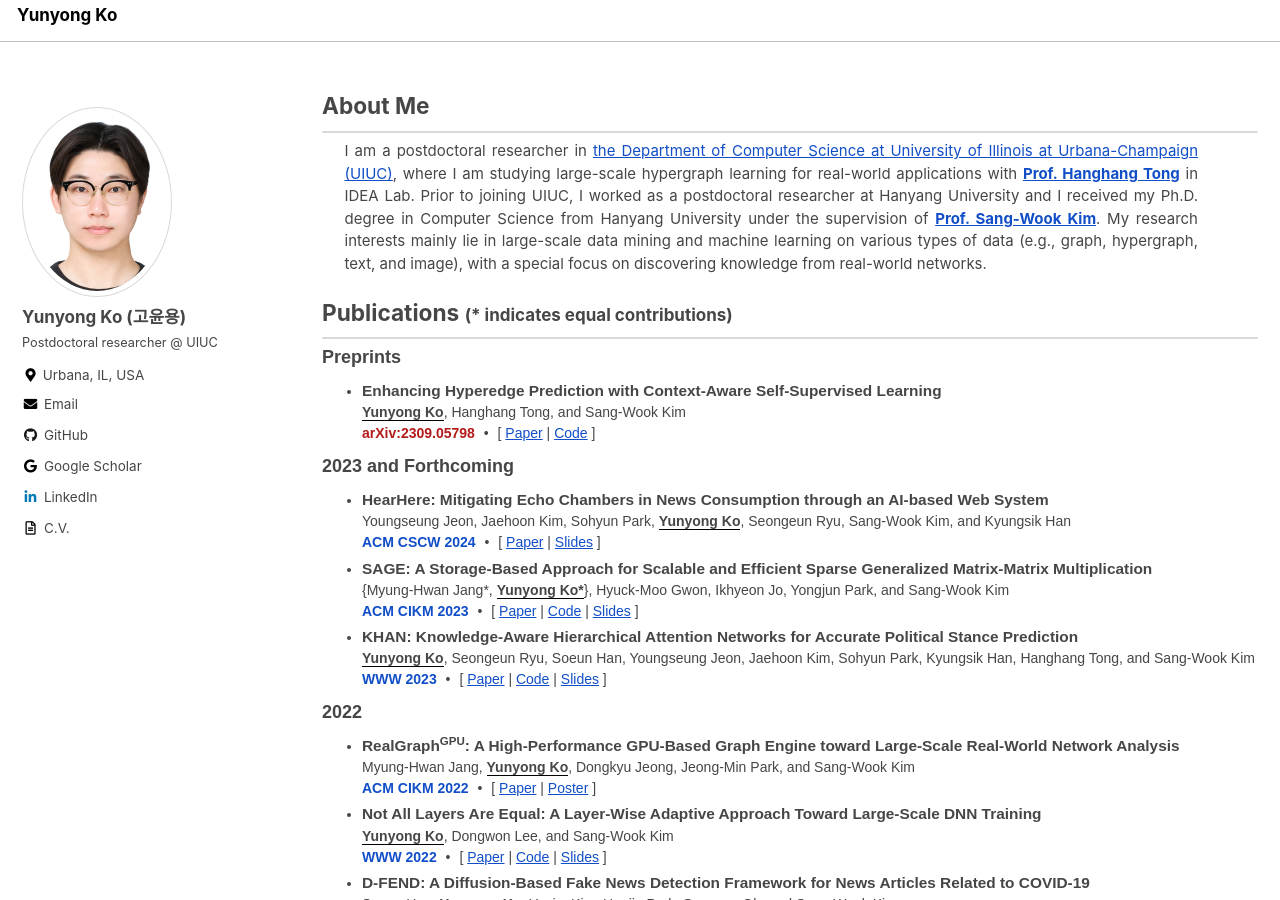
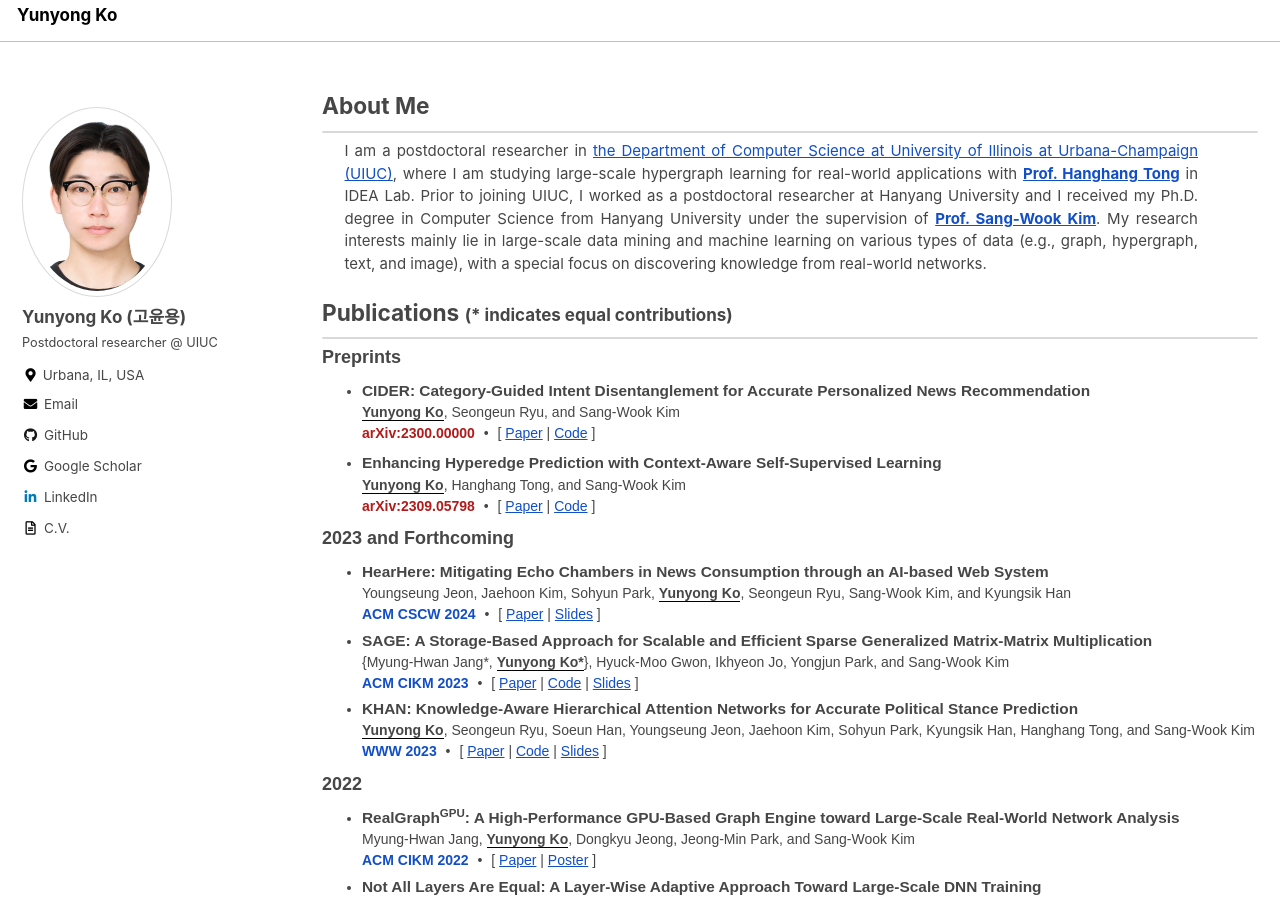
Before and after one commit to yy-ko/yy-ko.github.io, a Jekyll site: the page built from index.html, in a window 1280 px wide and 900 px high. Built offline with Jekyll 4.4.1, drawn with Linux system fonts in a browser that asks for light colours; cached includes are drawn as plain includes; the list of posts is cut into pages by our own code.

Commit message:
cider added

```diff
--- a/index.html
+++ b/index.html
@@ -51,6 +51,15 @@ author_profile: true
 <h5 class="section-title">Publications <small>(* indicates equal contributions)</small></h5>
 <hr class="sep">
 	<span class="year"><strong>Preprints</strong></span>
+    <ul class="my_list">
+		<li> <strong class='title'>CIDER: Category-Guided Intent Disentanglement for Accurate Personalized News Recommendation</strong> <br>
+			<strong><u>Yunyong Ko</u></strong>, Seongeun Ryu, and Sang-Wook Kim <br>
+			<span class="venue arxiv"><strong>arXiv:2300.00000</strong></span>
+			<span class="dot-sep">&#8226;</span>
+			<span>[ <a href="https://arxiv.org/pdf/2310.09401.pdf">Paper</a> | <a href="#">Code</a> ]</span>
+		</li>
+	</ul>
+
     <ul class="my_list">
 		<li> <strong class='title'>Enhancing Hyperedge Prediction with Context-Aware Self-Supervised Learning</strong> <br>
 			<strong><u>Yunyong Ko</u></strong>, Hanghang Tong, and Sang-Wook Kim <br>
```
